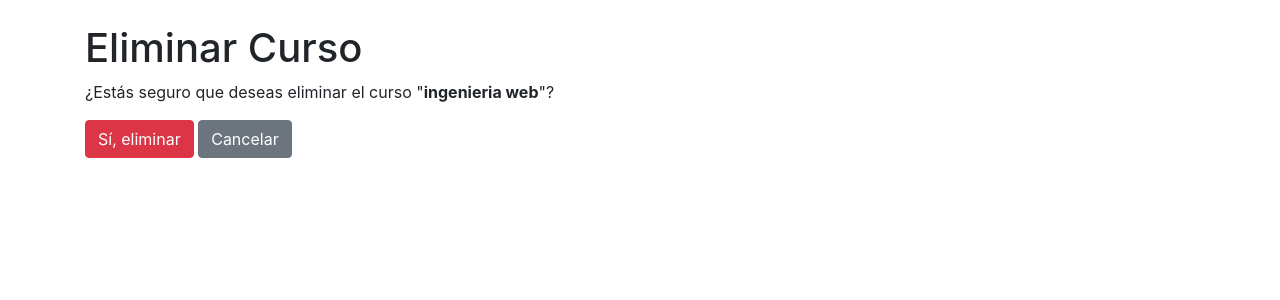
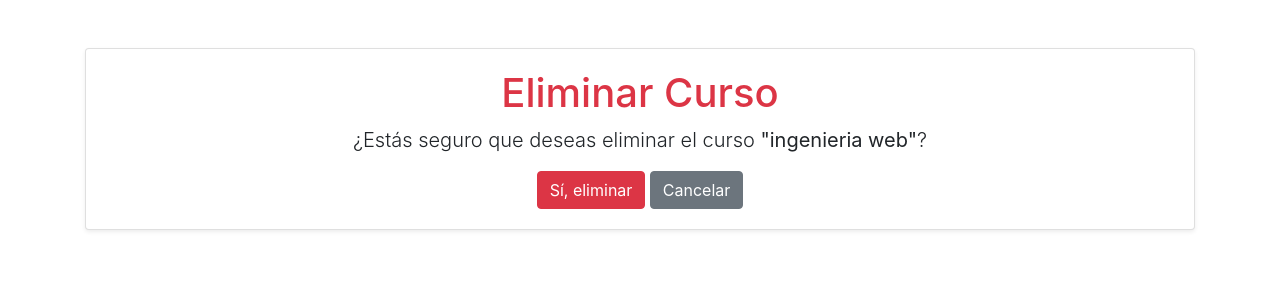
Before and after one commit to juliankaGaray/universidad_contoso, a Django app: page /cursos/1/eliminar/ in a window 1280 px wide. Shown: the top 300 px of the page. Run offline with Django 3.2, Linux system fonts and the light colour scheme; data comes from the database, SQL or seed files in the repository; some libraries are stand-ins or nearby versions.

Commit message:
Update eliminar_curso.html

```diff
--- a/gestion_academica/templates/gestion_academica/eliminar_curso.html
+++ b/gestion_academica/templates/gestion_academica/eliminar_curso.html
@@ -6,14 +6,22 @@
   <link rel="stylesheet" href="https://stackpath.bootstrapcdn.com/bootstrap/4.5.2/css/bootstrap.min.css">
 </head>
 <body>
-  <div class="container mt-4">
-    <h1>Eliminar Curso</h1>
-    <p>¿Estás seguro que deseas eliminar el curso "<strong>{{ curso.titulo }}</strong>"?</p>
-    <form method="post">
-      {% csrf_token %}
-      <button type="submit" class="btn btn-danger">Sí, eliminar</button>
-      <a href="{% url 'detalle_curso' curso.id %}" class="btn btn-secondary">Cancelar</a>
-    </form>
+  <div class="container mt-5">
+    <div class="card shadow-sm">
+      <div class="card-body text-center">
+        <h1 class="text-danger">Eliminar Curso</h1>
+        <p class="lead">¿Estás seguro que deseas eliminar el curso <strong>"{{ curso.titulo }}"</strong>?</p>
+        <form method="post">
+          {% csrf_token %}
+          <button type="submit" class="btn btn-danger">Sí, eliminar</button>
+          <a href="{% url 'detalle_curso' curso.id %}" class="btn btn-secondary">Cancelar</a>
+        </form>
+      </div>
+    </div>
   </div>
+
+  <script src="https://code.jquery.com/jquery-3.5.1.slim.min.js"></script>
+  <script src="https://cdn.jsdelivr.net/npm/popper.js@1.16.1/dist/umd/popper.min.js"></script>
+  <script src="https://stackpath.bootstrapcdn.com/bootstrap/4.5.2/js/bootstrap.min.js"></script>
 </body>
 </html>
```
